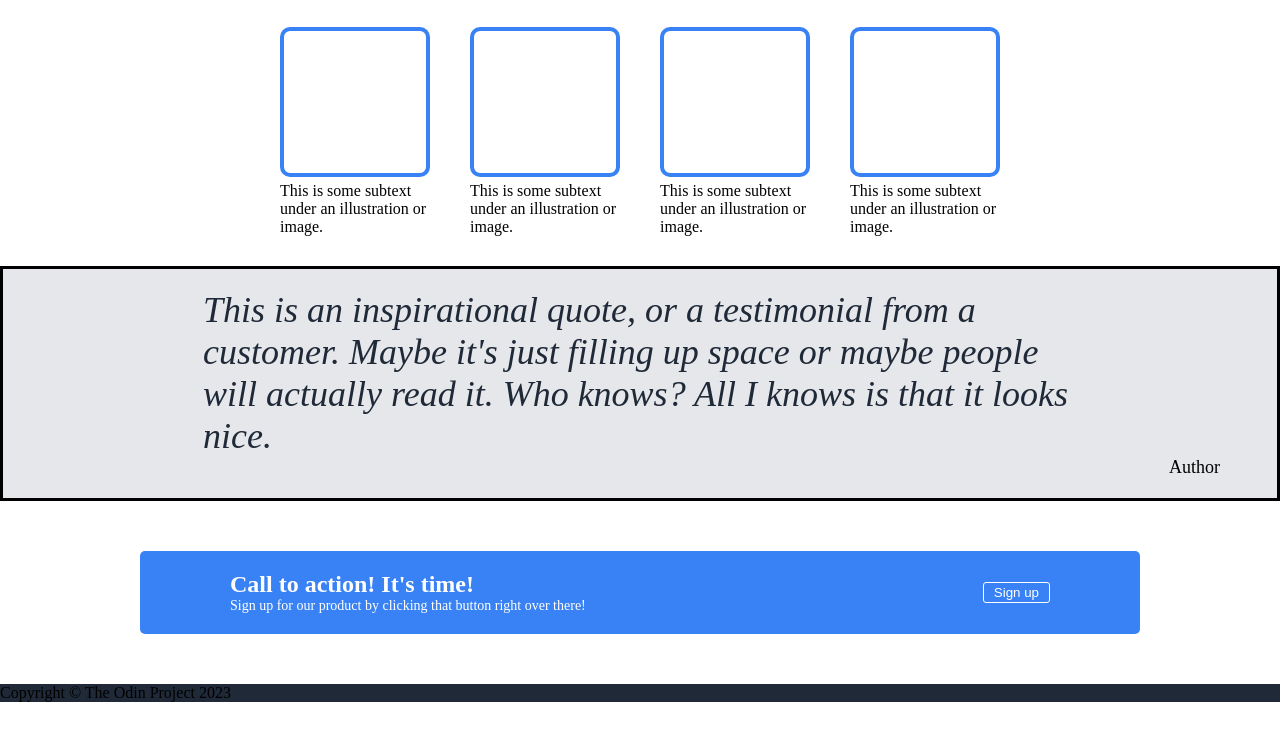
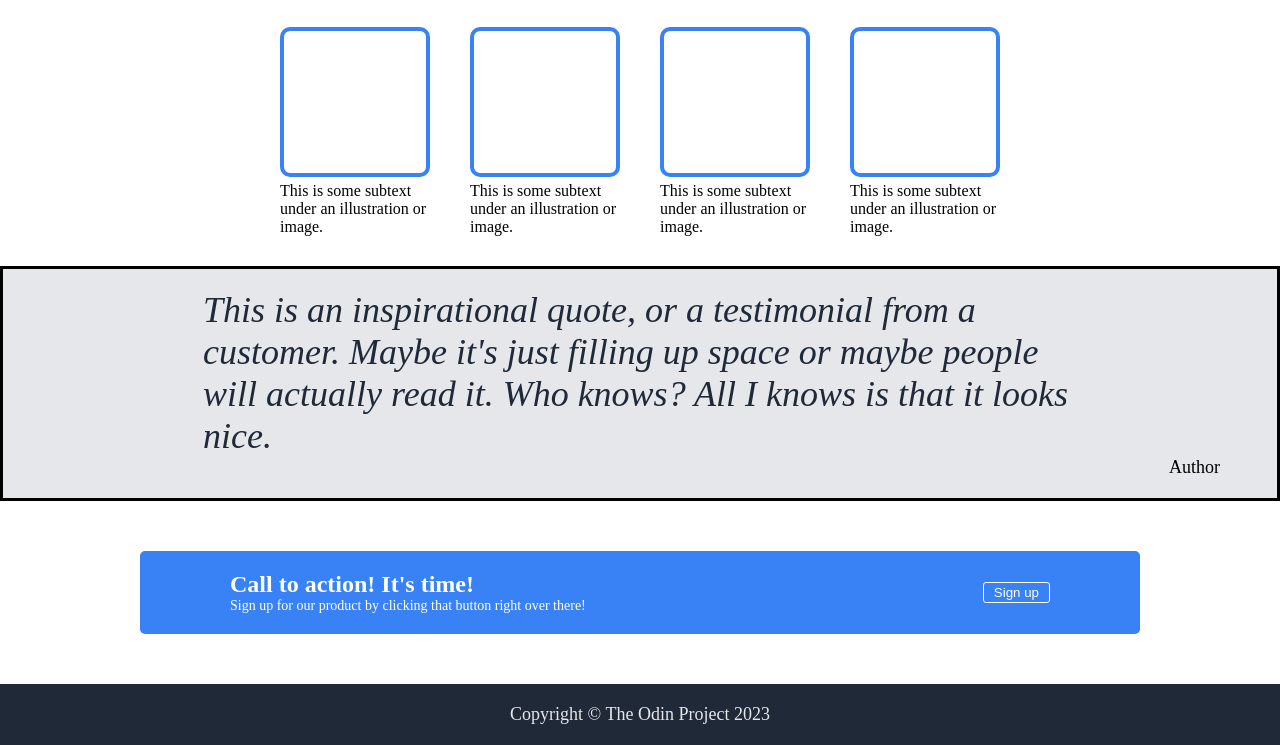
Before and after one commit to alcode111/hero-page, a plain HTML site: page index.html in a window 1280 px wide. Shown: the part 409-1154 px from the top of the page. Before the commit the page ends 1111 px from the top, so only its background shows below. Drawn offline with Linux system fonts and the light colour scheme.

Commit message:
Add footer styles

```diff
--- a/styles.css
+++ b/styles.css
@@ -224,3 +224,17 @@ body >* {
     background-color:#3882F6;
     padding: 2px 10px;
 }
+
+/* Footer section */
+
+.footer {
+    display: flex;
+    justify-content: center;
+    align-items: center;
+}
+
+.copyright {
+    color:#E5E7EB;
+    font-size: 18px;
+    margin: 20px;
+}
```
